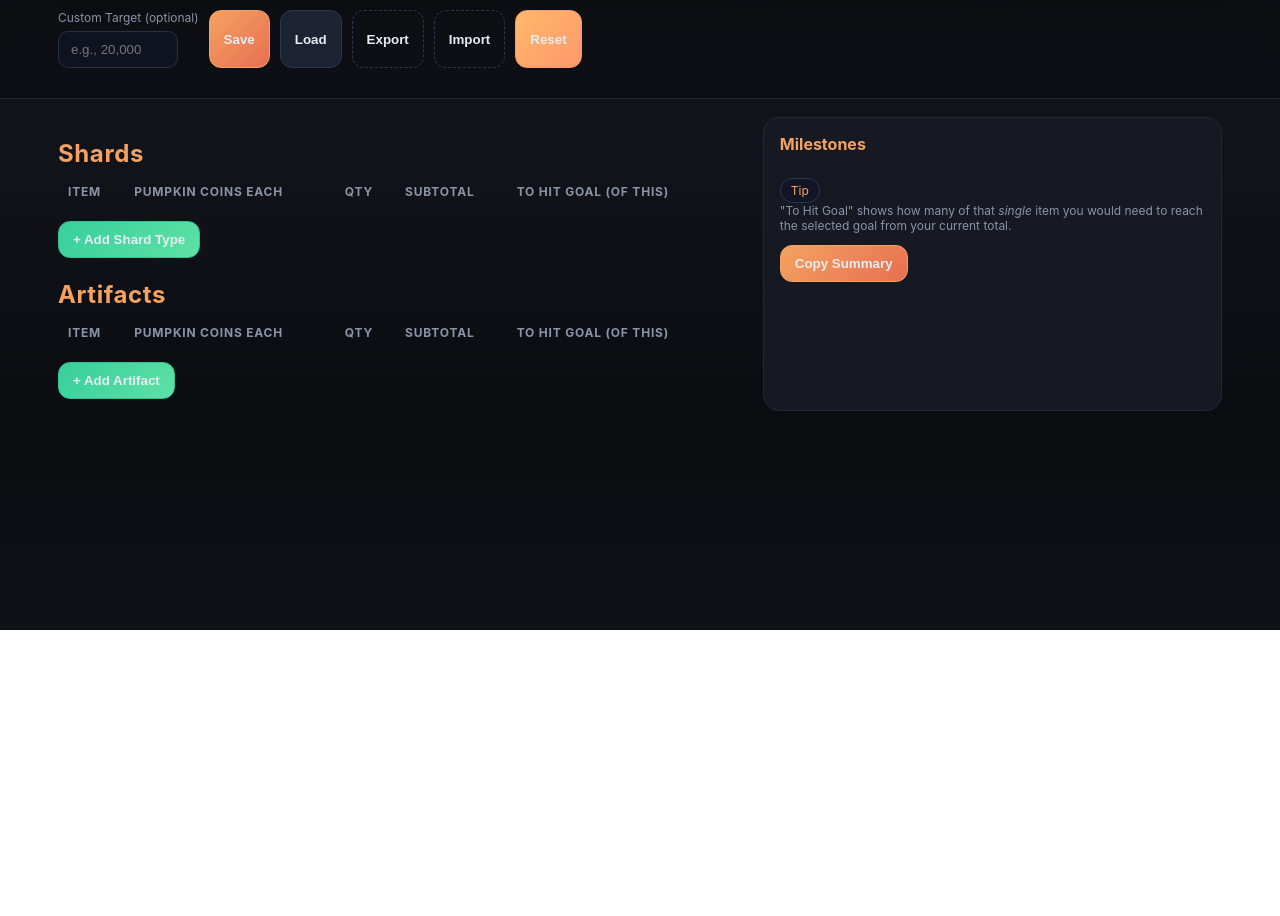
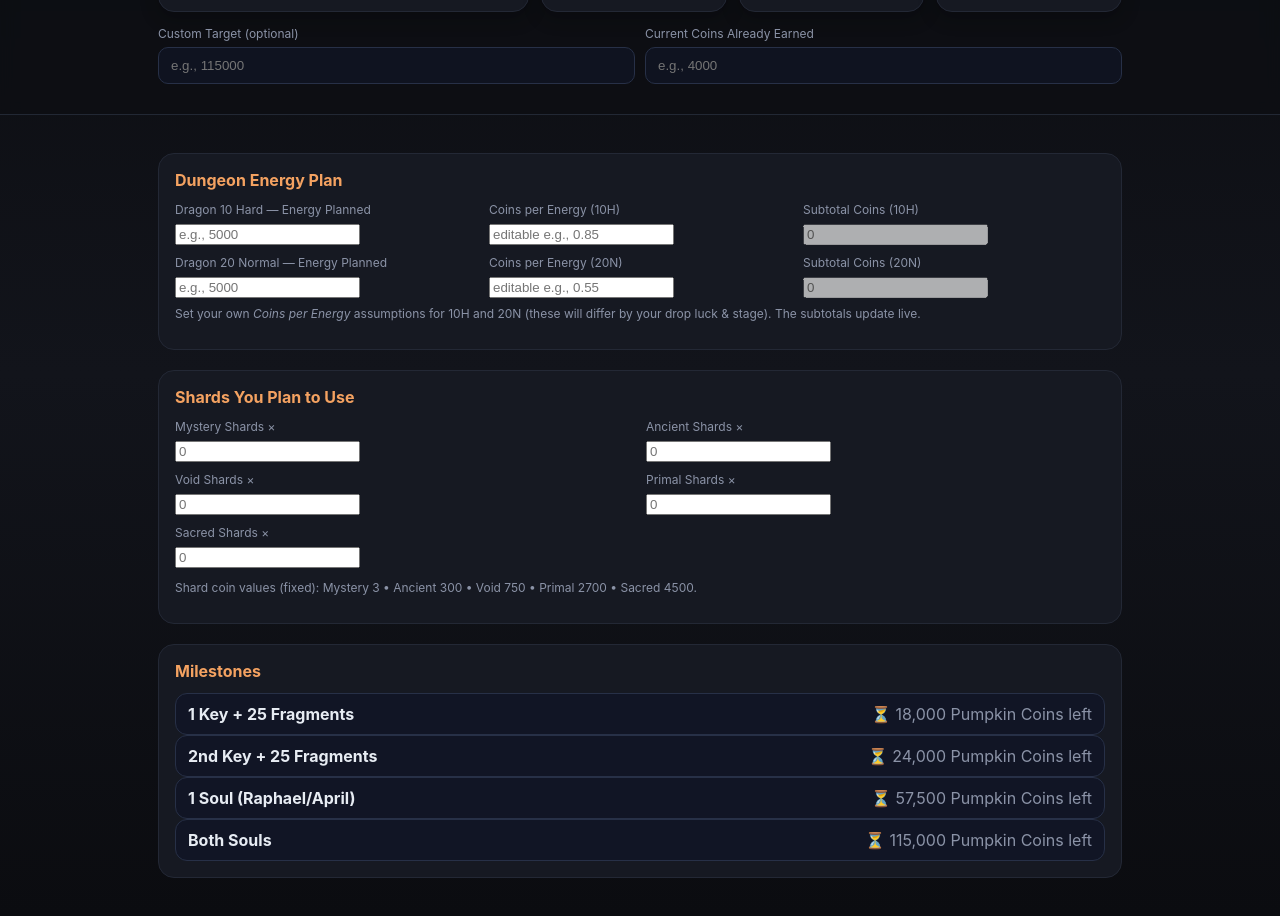
Before and after one commit to Acclaim1H/HalloweenPath2025, a plain HTML site: page index.html in a window 1280 px wide. Shown: the part 170-1086 px from the top of the page. Before the commit the page ends 800 px from the top, so only its background shows below. Drawn offline with Linux system fonts and the light colour scheme.

Commit message:
Full Rework

```diff
--- a/index.html
+++ b/index.html
@@ -11,7 +11,7 @@
     *{box-sizing:border-box}
     body{margin:0;background:linear-gradient(180deg,#0b0c10,#12141b 50%,#0b0c10);color:var(--txt);font-family:Inter,system-ui,Segoe UI,Roboto,Helvetica,Arial,sans-serif;}
     header{position:sticky;top:0;z-index:10;background:rgba(14,15,19,.7);backdrop-filter:blur(8px);border-bottom:1px solid #222834}
-    .wrap{max-width:1200px;margin:0 auto;padding:18px}
+    .wrap{max-width:1000px;margin:0 auto;padding:18px}
     h1{margin:0;font-size:22px;letter-spacing:.2px;color:var(--accent)}
 
     .summary{display:grid;gap:12px;grid-template-columns:2fr 1fr 1fr 1fr;align-items:stretch;margin:14px 0}
@@ -23,49 +23,24 @@
     .progress{height:12px;background:#0f1320;border:1px solid #273047;border-radius:999px;overflow:hidden}
     .progress > div{height:100%;background:linear-gradient(90deg,#f4a261,#e76f51);width:0%;transition:width .25s ease}
 
-    .controls{display:flex;gap:10px;flex-wrap:wrap;margin:12px 0}
-    .controls input[type="number"], .controls input[type="text"], .controls select{background:#0f1320;border:1px solid #273047;border-radius:10px;color:var(--txt);padding:10px 12px;min-width:120px}
-    .btn{background:#1d2332;color:var(--txt);border:1px solid #2b3752;border-radius:12px;padding:10px 14px;font-weight:600;cursor:pointer}
-    .btn:hover{filter:brightness(1.15)}
-    .btn.accent{background:linear-gradient(135deg,#f4a261,#e76f51);border-color:#f4a261}
-    .btn.green{background:linear-gradient(135deg,#36cf9c,#5fe1a5);border-color:#35c094}
-    .btn.warn{background:linear-gradient(135deg,#ffb86b,#ff996b);border-color:#ff996b}
-    .btn.ghost{background:transparent;border:1px dashed #2b3752}
+    .controls{display:grid;grid-template-columns:repeat(2,1fr);gap:10px;margin:12px 0}
+    .controls input[type="number"], .controls select{background:#0f1320;border:1px solid #273047;border-radius:10px;color:var(--txt);padding:10px 12px;min-width:120px;width:100%}
+    label span{display:block;font-size:12px;color:var(--muted);margin-bottom:6px}
 
-    main .grid{display:grid;grid-template-columns:3fr 2fr;gap:16px}
-
-    table{width:100%;border-collapse:separate;border-spacing:0 10px}
-    thead th{font-size:12px;color:var(--muted);font-weight:700;text-transform:uppercase;letter-spacing:.8px;text-align:left;padding:0 10px}
-    tbody tr{background:var(--card);border:1px solid #232835}
-    tbody td{padding:12px 10px}
-    tbody tr{border-radius:14px;overflow:hidden}
-    tbody tr td:first-child{border-top-left-radius:14px;border-bottom-left-radius:14px}
-    tbody tr td:last-child{border-top-right-radius:14px;border-bottom-right-radius:14px}
-    .row-actions{display:flex;gap:6px}
-    .chip{display:inline-block;padding:4px 10px;border-radius:999px;font-size:12px;border:1px solid #2b3752;background:#111525;color:#f4a261}
-
-    .group{margin:22px 0 6px;color:#f4a261;font-weight:700;letter-spacing:.6px}
-
+    .section{margin:20px 0}
     .panel{background:var(--card);border:1px solid #232835;border-radius:16px;padding:16px}
     .panel h3{margin:0 0 12px 0;font-size:16px;color:var(--accent)}
 
-    .milestones{display:grid;gap:8px}
-    .ms{display:flex;justify-content:space-between;align-items:center;background:#111525;border:1px solid #273047;border-radius:12px;padding:10px 12px}
-    .ms .name{font-weight:700}
-    .ms .need{color:var(--muted)}
+    .grid2{display:grid;grid-template-columns:1fr 1fr;gap:12px}
+    .grid3{display:grid;grid-template-columns:1fr 1fr 1fr;gap:12px}
 
-    .need-calc{font-size:12px;color:var(--muted)}
+    .muted{color:var(--muted);font-size:12px}
 
-    @media (max-width:980px){
-      .summary{grid-template-columns:1fr 1fr;}
-      main .grid{grid-template-columns:1fr}
-      thead{display:none}
-      tbody tr{display:grid;grid-template-columns:1fr 1fr;gap:8px}
-      tbody td:nth-child(1){grid-column:1/3}
-      tbody td:last-child{grid-column:1/3}
+    @media (max-width:900px){
+      .summary{grid-template-columns:1fr 1fr}
+      .controls{grid-template-columns:1fr}
+      .grid2,.grid3{grid-template-columns:1fr}
     }
-    input[type="number"]{width:110px}
-    input[type="text"]{min-width:220px}
   </style>
 </head>
 <body>
@@ -83,15 +58,15 @@
               <option value="115000" selected>115,000 — Both Souls</option>
             </select>
           </div>
-          <div class="need-calc">Target is editable below if you prefer a custom number.</div>
+          <div class="muted">Or override with a custom target below.</div>
         </div>
         <div class="card">
           <h3>Pumpkin Coins Needed</h3>
-          <div class="value"><span id="pointsNeeded">115,000</span> <small>target</small></div>
+          <div class="value"><span id="pointsNeeded">115,000</span></div>
           <div class="progress" style="margin-top:8px"><div id="progressBar"></div></div>
         </div>
         <div class="card">
-          <h3>Pumpkin Coins Earned</h3>
+          <h3>Pumpkin Coins Planned</h3>
           <div class="value" id="currentPoints">0</div>
         </div>
         <div class="card">
@@ -99,75 +74,215 @@
           <div class="value" id="remainingPoints">115,000</div>
         </div>
       </div>
+
       <div class="controls">
         <label>
-          <span class="need-calc" style="display:block;margin-bottom:6px">Custom Target (optional)</span>
-          <input type="number" id="targetInput" placeholder="e.g., 20,000" min="0" />
+          <span>Custom Target (optional)</span>
+          <input type="number" id="targetInput" placeholder="e.g., 115000" min="0" />
         </label>
-        <button class="btn accent" id="savePreset">Save</button>
-        <button class="btn" id="loadPreset">Load</button>
-        <button class="btn ghost" id="exportPreset">Export</button>
-        <button class="btn ghost" id="importPreset">Import</button>
-        <button class="btn warn" id="resetAll">Reset</button>
+        <label>
+          <span>Current Coins Already Earned</span>
+          <input type="number" id="alreadyCoins" placeholder="e.g., 4000" min="0" />
+        </label>
       </div>
     </div>
   </header>
 
   <main class="wrap">
-    <div class="grid">
-      <section>
-        <h2 class="group">Shards</h2>
-        <table>
-          <thead>
-            <tr>
-              <th>Item</th>
-              <th>Pumpkin Coins Each</th>
-              <th>Qty</th>
-              <th>Subtotal</th>
-              <th>To Hit Goal (of this)</th>
-              <th></th>
-            </tr>
-          </thead>
-          <tbody id="tbody-shards"></tbody>
-        </table>
-        <div class="controls">
-          <button class="btn green" data-add-row="shards">+ Add Shard Type</button>
-        </div>
+    <div class="section panel">
+      <h3>Dungeon Energy Plan</h3>
+      <div class="grid3">
+        <label>
+          <span>Dragon 10 Hard — Energy Planned</span>
+          <input type="number" id="energy10H" min="0" placeholder="e.g., 5000" />
+        </label>
+        <label>
+          <span>Coins per Energy (10H)</span>
+          <input type="number" id="cpe10H" min="0" step="0.01" placeholder="editable e.g., 0.85" />
+        </label>
+        <label>
+          <span>Subtotal Coins (10H)</span>
+          <input type="number" id="coins10H" min="0" value="0" disabled />
+        </label>
+      </div>
+      <div class="grid3" style="margin-top:10px">
+        <label>
+          <span>Dragon 20 Normal — Energy Planned</span>
+          <input type="number" id="energy20N" min="0" placeholder="e.g., 5000" />
+        </label>
+        <label>
+          <span>Coins per Energy (20N)</span>
+          <input type="number" id="cpe20N" min="0" step="0.01" placeholder="editable e.g., 0.55" />
+        </label>
+        <label>
+          <span>Subtotal Coins (20N)</span>
+          <input type="number" id="coins20N" min="0" value="0" disabled />
+        </label>
+      </div>
+      <p class="muted" style="margin-top:8px">Set your own <em>Coins per Energy</em> assumptions for 10H and 20N (these will differ by your drop luck & stage). The subtotals update live.</p>
+    </div>
 
-        <h2 class="group">Artifacts</h2>
-        <table>
-          <thead>
-            <tr>
-              <th>Item</th>
-              <th>Pumpkin Coins Each</th>
-              <th>Qty</th>
-              <th>Subtotal</th>
-              <th>To Hit Goal (of this)</th>
-              <th></th>
-            </tr>
-          </thead>
-          <tbody id="tbody-gear"></tbody>
-        </table>
-        <div class="controls">
-          <button class="btn green" data-add-row="gear">+ Add Artifact</button>
-        </div>
-      </section>
+    <div class="section panel">
+      <h3>Shards You Plan to Use</h3>
+      <div class="grid2">
+        <label>
+          <span>Mystery Shards ×</span>
+          <input type="number" id="mysteryQty" min="0" placeholder="0" />
+        </label>
+        <label>
+          <span>Ancient Shards ×</span>
+          <input type="number" id="ancientQty" min="0" placeholder="0" />
+        </label>
+      </div>
+      <div class="grid2" style="margin-top:10px">
+        <label>
+          <span>Void Shards ×</span>
+          <input type="number" id="voidQty" min="0" placeholder="0" />
+        </label>
+        <label>
+          <span>Primal Shards ×</span>
+          <input type="number" id="primalQty" min="0" placeholder="0" />
+        </label>
+      </div>
+      <div class="grid2" style="margin-top:10px">
+        <label>
+          <span>Sacred Shards ×</span>
+          <input type="number" id="sacredQty" min="0" placeholder="0" />
+        </label>
+        <div></div>
+      </div>
+      <p class="muted">Shard coin values (fixed): Mystery 3 • Ancient 300 • Void 750 • Primal 2700 • Sacred 4500.</p>
+    </div>
 
-      <aside class="panel">
-        <h3>Milestones</h3>
-        <div class="milestones" id="milestones"></div>
-        <div style="height:12px"></div>
-        <div class="chip">Tip</div>
-        <div class="need-calc">"To Hit Goal" shows how many of that <em>single</em> item you would need to reach the selected goal from your current total.</div>
-        <div class="controls" style="margin-top:12px">
-          <button class="btn accent" id="copyTotals">Copy Summary</button>
-        </div>
-      </aside>
+    <div class="section panel">
+      <h3>Milestones</h3>
+      <div id="milestones"></div>
     </div>
   </main>
 
   <script>
-    // script identical to previous logic but renames Points -> Pumpkin Coins
+    const $ = (s,c=document)=>c.querySelector(s);
+    const num = v => Number(v||0) || 0;
+    const fmt = n => n.toLocaleString(undefined,{maximumFractionDigits:0});
+
+    const MILESTONES = [
+      { name: '1 Key + 25 Fragments', pts: 18000 },
+      { name: '2nd Key + 25 Fragments', pts: 24000 },
+      { name: '1 Soul (Raphael/April)', pts: 57500 },
+      { name: 'Both Souls', pts: 115000 },
+    ];
+
+    const els = {
+      goalSelect: $('#goalSelect'),
+      pointsNeeded: $('#pointsNeeded'),
+      currentPoints: $('#currentPoints'),
+      remainingPoints: $('#remainingPoints'),
+      progressBar: $('#progressBar'),
+      targetInput: $('#targetInput'),
+      alreadyCoins: $('#alreadyCoins'),
+      // energy
+      energy10H: $('#energy10H'), cpe10H: $('#cpe10H'), coins10H: $('#coins10H'),
+      energy20N: $('#energy20N'), cpe20N: $('#cpe20N'), coins20N: $('#coins20N'),
+      // shards
+      mysteryQty: $('#mysteryQty'), ancientQty: $('#ancientQty'), voidQty: $('#voidQty'), primalQty: $('#primalQty'), sacredQty: $('#sacredQty'),
+      milestones: $('#milestones'),
+    };
+
+    const SHARD_POINTS = { mystery:3, ancient:300, void:750, primal:2700, sacred:4500 };
+
+    const state = {
+      target: 115000,
+      already: 0,
+      energy: { e10H:0, cpe10H:0, e20N:0, cpe20N:0 },
+      shards: { mystery:0, ancient:0, void:0, primal:0, sacred:0 },
+    };
+
+    function coinsFromEnergy(){
+      const a = num(state.energy.e10H) * num(state.energy.cpe10H);
+      const b = num(state.energy.e20N) * num(state.energy.cpe20N);
+      return Math.floor(a + b);
+    }
+
+    function coinsFromShards(){
+      const s = state.shards;
+      return (
+        num(s.mystery)*SHARD_POINTS.mystery +
+        num(s.ancient)*SHARD_POINTS.ancient +
+        num(s.void)*SHARD_POINTS.void +
+        num(s.primal)*SHARD_POINTS.primal +
+        num(s.sacred)*SHARD_POINTS.sacred
+      );
+    }
+
+    function totalPlanned(){
+      return num(state.already) + coinsFromEnergy() + coinsFromShards();
+    }
+
+    function renderMilestones(total){
+      els.milestones.innerHTML = '';
+      MILESTONES.forEach(ms=>{
+        const reached = total >= ms.pts;
+        const left = Math.max(0, ms.pts - total);
+        const row = document.createElement('div');
+        row.style.display='flex';
+        row.style.justifyContent='space-between';
+        row.style.alignItems='center';
+        row.style.background='#111525';
+        row.style.border='1px solid #273047';
+        row.style.borderRadius='12px';
+        row.style.padding='10px 12px';
+        row.innerHTML = `<div style="font-weight:700">${ms.name}</div><div style="color:#8b93a7">${reached? '✅ Reached' : '⏳ ' + fmt(left) + ' Pumpkin Coins left'}</div>`;
+        els.milestones.appendChild(row);
+      })
+    }
+
+    function update(){
+      // Energy subtotals
+      els.coins10H.value = Math.floor(num(state.energy.e10H)*num(state.energy.cpe10H));
+      els.coins20N.value = Math.floor(num(state.energy.e20N)*num(state.energy.cpe20N));
+
+      const planned = totalPlanned();
+      const target = num(state.target);
+
+      els.currentPoints.textContent = fmt(planned);
+      els.pointsNeeded.textContent = fmt(target);
+      const remaining = Math.max(0, target - planned);
+      els.remainingPoints.textContent = fmt(remaining);
+      const pct = target>0? Math.min(100,(planned/target)*100):0;
+      els.progressBar.style.width = pct + '%';
+
+      renderMilestones(planned);
+    }
+
+    function bind(){
+      els.goalSelect.addEventListener('change', ()=>{ state.target = num(els.goalSelect.value); els.targetInput.value = ''; update(); });
+      els.targetInput.addEventListener('input', ()=>{ const v=num(els.targetInput.value); state.target = v>0? v : num(els.goalSelect.value); update(); });
+      els.alreadyCoins.addEventListener('input', ()=>{ state.already = num(els.alreadyCoins.value); update(); });
+
+      // energy
+      els.energy10H.addEventListener('input', ()=>{ state.energy.e10H = num(els.energy10H.value); update(); });
+      els.cpe10H.addEventListener('input', ()=>{ state.energy.cpe10H = num(els.cpe10H.value); update(); });
+      els.energy20N.addEventListener('input', ()=>{ state.energy.e20N = num(els.energy20N.value); update(); });
+      els.cpe20N.addEventListener('input', ()=>{ state.energy.cpe20N = num(els.cpe20N.value); update(); });
+
+      // shards
+      els.mysteryQty.addEventListener('input', ()=>{ state.shards.mystery = num(els.mysteryQty.value); update(); });
+      els.ancientQty.addEventListener('input', ()=>{ state.shards.ancient = num(els.ancientQty.value); update(); });
+      els.voidQty.addEventListener('input', ()=>{ state.shards.void = num(els.voidQty.value); update(); });
+      els.primalQty.addEventListener('input', ()=>{ state.shards.primal = num(els.primalQty.value); update(); });
+      els.sacredQty.addEventListener('input', ()=>{ state.shards.sacred = num(els.sacredQty.value); update(); });
+    }
+
+    // init defaults
+    function init(){
+      // start with blank CPE so creators can set their own assumptions
+      els.cpe10H.value = '';
+      els.cpe20N.value = '';
+      bind();
+      update();
+    }
+
+    init();
   </script>
 </body>
 </html>
```
